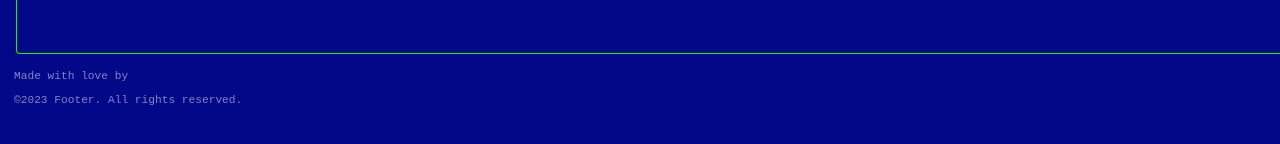
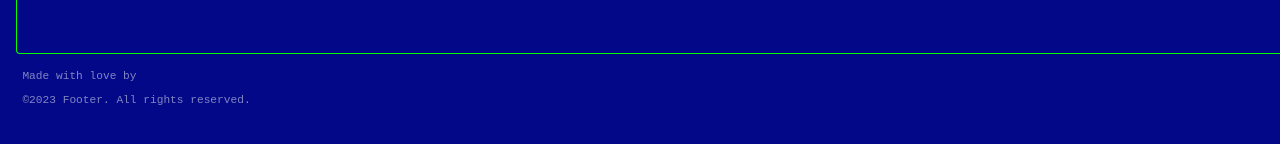
Before and after one commit to thecowsays/nameless-whispers, a React (Vite) app: page / in a window 1280 px wide. Shown: the part 626-770 px from the top of the page. Built offline with nearby package versions, Linux system fonts and the light colour scheme; a web font is replaced by a local one.

Commit message:
adjusted margins

```diff
--- a/src/components/Footer/Footer.module.css
+++ b/src/components/Footer/Footer.module.css
@@ -1,6 +1,6 @@
 .container {
     margin: 1em;
-    margin-left: 1.25em;
+    margin-left: 2em;
     font-size: .7rem;
     opacity: 50%;
 }
```
